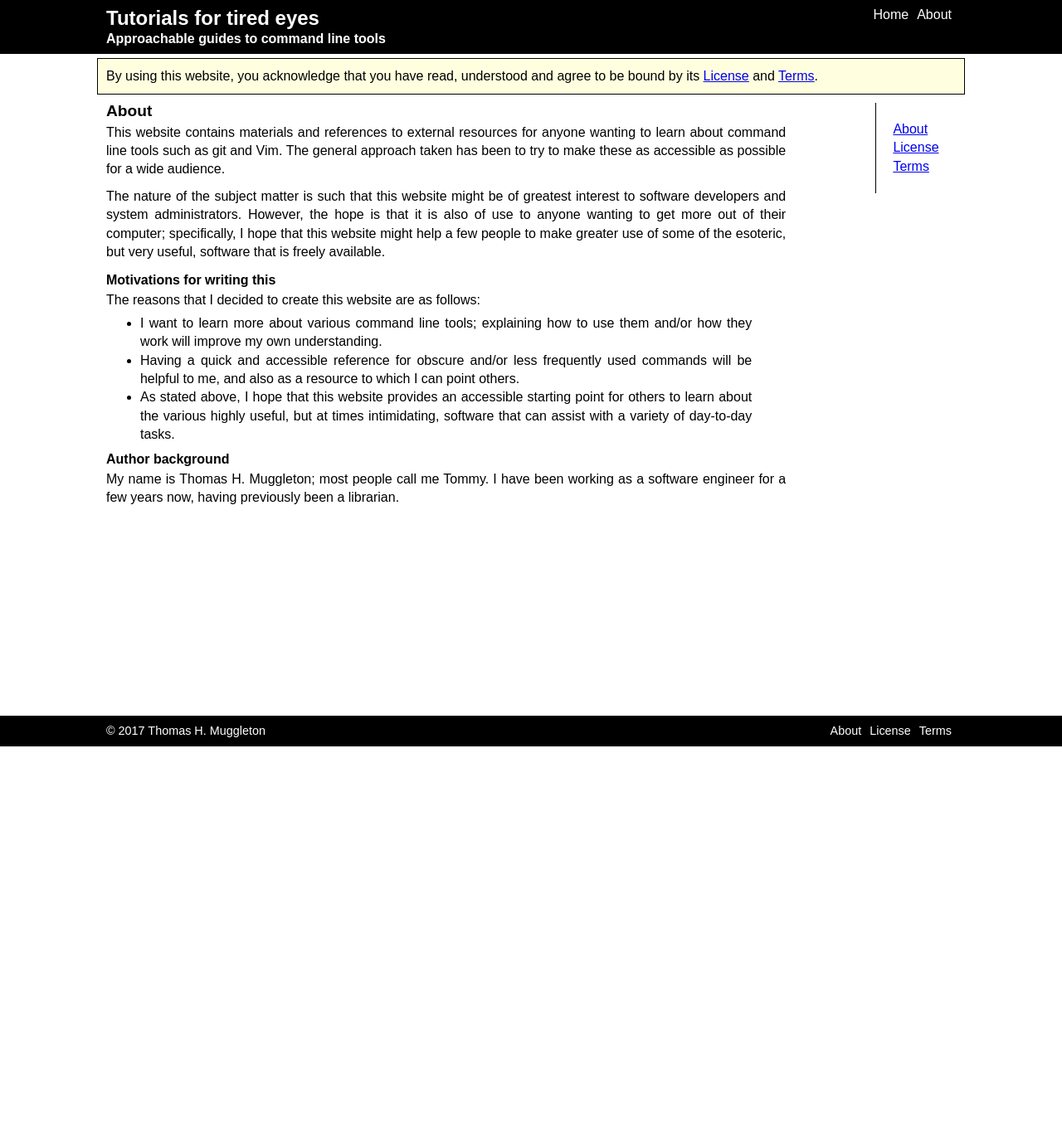
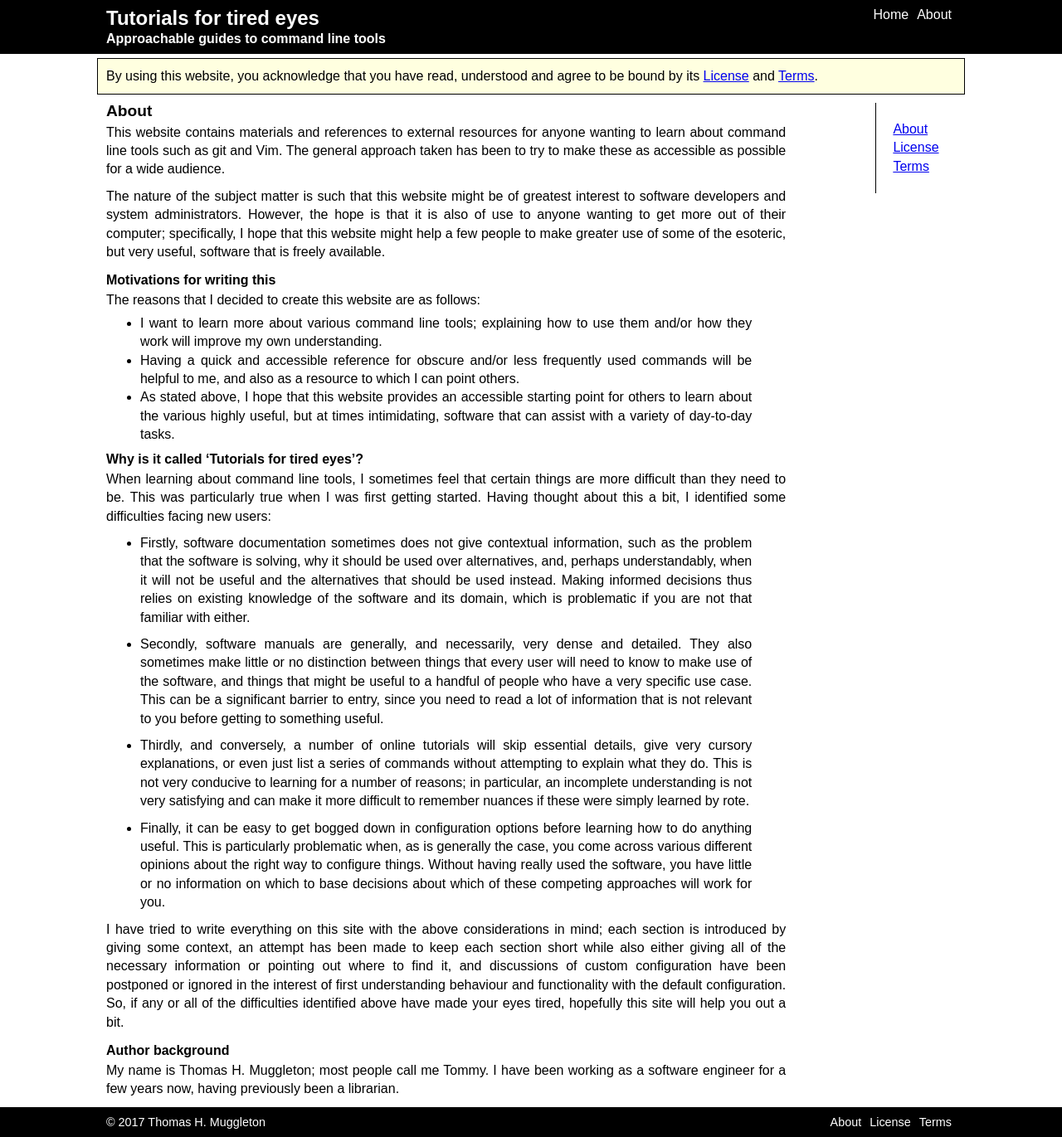
Before and after one commit to thmuggleton/tutorials-for-tired-eyes, a Jekyll site: the page built from _posts/about/2017-04-17-about.md, in a window 1280 px wide. Shown: the whole page at 83% size. Built offline with Jekyll 4.4.1, drawn with Linux system fonts in a browser that asks for light colours; before the commit the page ends 900 px from its top, so only the background shows below that.

Commit message:
Add explanation of site name to 'About' page.

```diff
--- a/_config.yml
+++ b/_config.yml
@@ -5,6 +5,6 @@ keywords: GNU, Linux, git, Vim
 description: >
   A website for learning about git, Vim and other command line tools.
 
-last_updated_date: 2017-04-26
+last_updated_date: 2017-04-30
 
 permalink: /:categories/:title/
--- a/_posts/about/2017-04-17-about.md
+++ b/_posts/about/2017-04-17-about.md
@@ -31,6 +31,51 @@ The reasons that I decided to create this website are as follows:
   point for others to learn about the various highly useful, but at times
   intimidating, software that can assist with a variety of day-to-day tasks.
 
+### Why is it called '{{ site.title }}'?
+
+When learning about command line tools, I sometimes feel that certain things
+are more difficult than they need to be.  This was particularly true when I was
+first getting started.  Having thought about this a bit, I identified some
+difficulties facing new users:
+
+- Firstly, software documentation sometimes does not give contextual
+  information, such as the problem that the software is solving, why it should
+  be used over alternatives, and, perhaps understandably, when it will not be
+  useful and the alternatives that should be used instead.  Making informed
+  decisions thus relies on existing knowledge of the software and its domain,
+  which is problematic if you are not that familiar with either.
+
+- Secondly, software manuals are generally, and necessarily, very dense and
+  detailed.  They also sometimes make little or no distinction between things
+  that every user will need to know to make use of the software, and things
+  that might be useful to a handful of people who have a very specific use
+  case.  This can be a significant barrier to entry, since you need to read a
+  lot of information that is not relevant to you before getting to something
+  useful.
+
+- Thirdly, and conversely, a number of online tutorials will skip essential
+  details, give very cursory explanations, or even just list a series of
+  commands without attempting to explain what they do.  This is not very
+  conducive to learning for a number of reasons; in particular, an incomplete
+  understanding is not very satisfying and can make it more difficult to
+  remember nuances if these were simply learned by rote.
+
+- Finally, it can be easy to get bogged down in configuration options before
+  learning how to do anything useful.  This is particularly problematic when,
+  as is generally the case, you come across various different opinions about
+  the right way to configure things.  Without having really used the software,
+  you have little or no information on which to base decisions about which of
+  these competing approaches will work for you.
+
+I have tried to write everything on this site with the above considerations in
+mind; each section is introduced by giving some context, an attempt has been
+made to keep each section short while also either giving all of the necessary
+information or pointing out where to find it, and discussions of custom
+configuration have been postponed or ignored in the interest of first
+understanding behaviour and functionality with the default configuration.  So,
+if any or all of the difficulties identified above have made your eyes tired,
+hopefully this site will help you out a bit.
+
 ### Author background
 
 My name is Thomas H. Muggleton; most people call me Tommy.  I have been working
```
